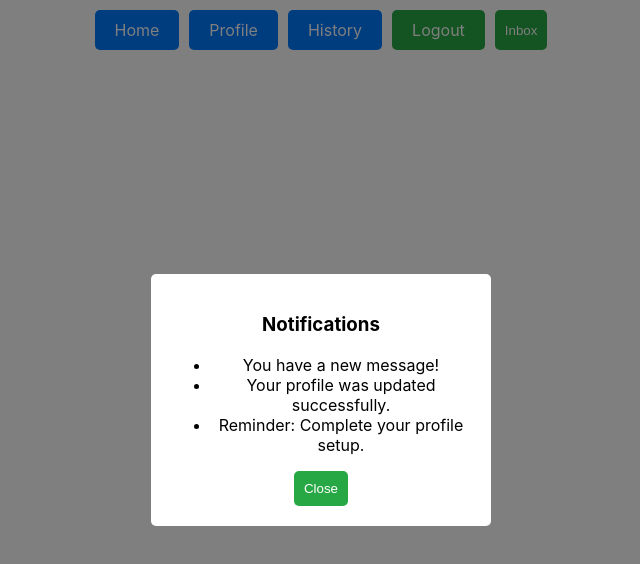
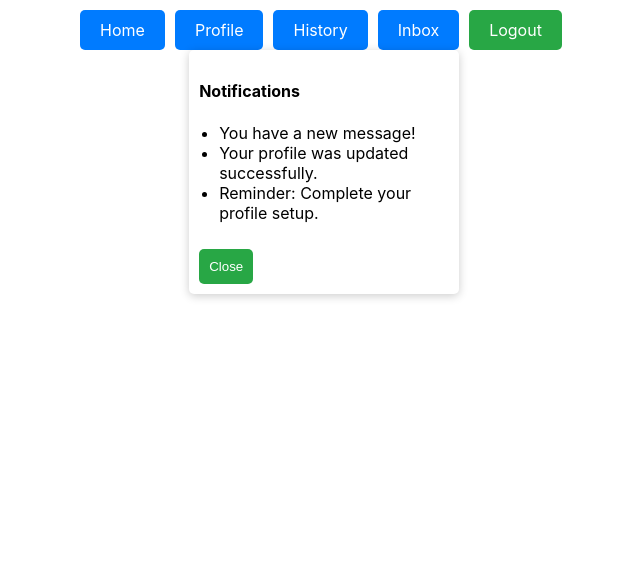
Before and after one commit to kevinqhpham/4353-Project, a React (Create React App) app: page /userpage in a window 1280 px wide. Both pictures are taken after a click on the button "Inbox". Shown: the top 564 px of the page, without its empty margins (319-959 px from the left). Built offline with nearby package versions, Linux system fonts and the light colour scheme.

Commit message:
fixed header alignment issues and made inbox less intrusive

```diff
--- a/src/components/UserHeader.js
+++ b/src/components/UserHeader.js
@@ -1,8 +1,9 @@
-import React, { useState } from 'react';
+import React, { useState, useRef } from 'react';
 import { Link } from "react-router-dom";
 
 const UserHeader = () => {
     const [isPopupOpen, setIsPopupOpen] = useState(false);
+    const inboxRef = useRef(null);
 
     const notifications = [
         "You have a new message!",
@@ -15,50 +16,58 @@ const UserHeader = () => {
     };
 
     const popupStyles = {
-        overlay: {
-            position: 'fixed',
-            top: 0,
-            left: 0,
-            width: '100%',
-            height: '100%',
-            backgroundColor: 'rgba(0, 0, 0, 0.5)',
-            display: 'flex',
-            justifyContent: 'center',
-            alignItems: 'center',
-            zIndex: 1000,
-        },
-        popup: {
+        container: {
+            position: 'absolute',
+            top: '40px',
+            right: 0,
             backgroundColor: 'white',
-            padding: '20px',
+            padding: '10px',
             borderRadius: '5px',
-            width: '300px',
-            textAlign: 'center',
-        },
+            boxShadow: '0 2px 10px rgba(0,0,0,0.2)',
+            width: '250px',
+            zIndex: 100,
+        }
     };
 
-
     return (
-        <div style={{ display: 'flex', gap: '10px', padding: '10px' }}>
-            <Link to='/userpage' style={{ padding: '10px 20px', backgroundColor: '#007bff', color: 'white', borderRadius: '5px', textDecoration: 'none' }}>Home</Link>
-            <Link to='/profile' style={{ padding: '10px 20px', backgroundColor: '#007bff', color: 'white', borderRadius: '5px', textDecoration: 'none' }}>Profile</Link>
-            <Link to='/history' style={{ padding: '10px 20px', backgroundColor: '#007bff', color: 'white', borderRadius: '5px', textDecoration: 'none' }}>History</Link>
-            <Link to='/login' style={{ padding: '10px 20px', backgroundColor: '#28a745', color: 'white', borderRadius: '5px', textDecoration: 'none' }}>Logout</Link>
-            <button onClick={togglePopup}>Inbox</button>
-            {isPopupOpen && (
-                <div style={popupStyles.overlay}>
-                    <div style={popupStyles.popup}>
-                        <h3>Notifications</h3>
-                        <ul>
-                            {notifications.map((notification, index) => (
-                                <li key={index}>{notification}</li>
+        <div style={{ position: 'relative', display: 'flex', gap: '10px', padding: '10px' }}>
+            <Link to='/userpage' style={linkStyle}>Home</Link>
+            <Link to='/profile' style={linkStyle}>Profile</Link>
+            <Link to='/history' style={linkStyle}>History</Link>
+            <div style={{ position: 'relative' }} ref={inboxRef}>
+                <button onClick={togglePopup} style={buttonStyle}>Inbox</button>
+                {isPopupOpen && (
+                    <div style={popupStyles.container}>
+                        <h4>Notifications</h4>
+                        <ul style={{ paddingLeft: '20px', textAlign: 'left' }}>
+                            {notifications.map((note, i) => (
+                                <li key={i}>{note}</li>
                             ))}
                         </ul>
-                        <button onClick={togglePopup}>Close</button>
+                        <button onClick={togglePopup} style={{ marginTop: '10px' }}>Close</button>
                     </div>
-                </div>
-            )}
+                )}
+            </div>
+            <Link to='/login' style={{ ...linkStyle, backgroundColor: '#28a745' }}>Logout</Link>
         </div>
     );
-}
+};
+
+const linkStyle = {
+    padding: '10px 20px',
+    backgroundColor: '#007bff',
+    color: 'white',
+    borderRadius: '5px',
+    textDecoration: 'none',
+    border: 'none',
+    cursor: 'pointer',
+    display: 'inline-block',
+    fontSize: '16px',
+};
+
+const buttonStyle = {
+    ...linkStyle,
+    fontFamily: 'inherit',
+};
 
 export default UserHeader;
```
Also changed, not shown: src/App.css (line endings or trailing spaces).
